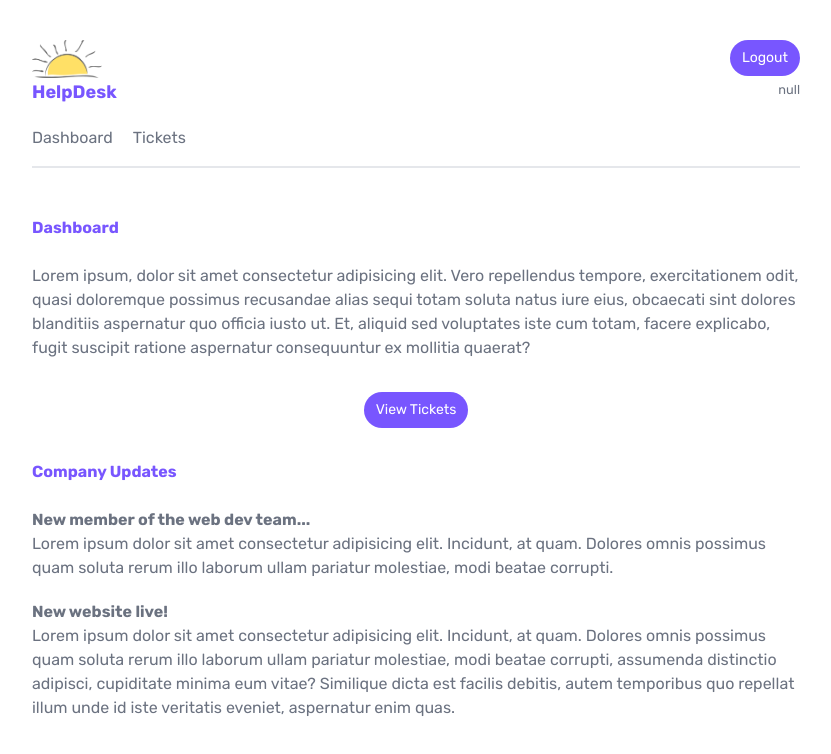
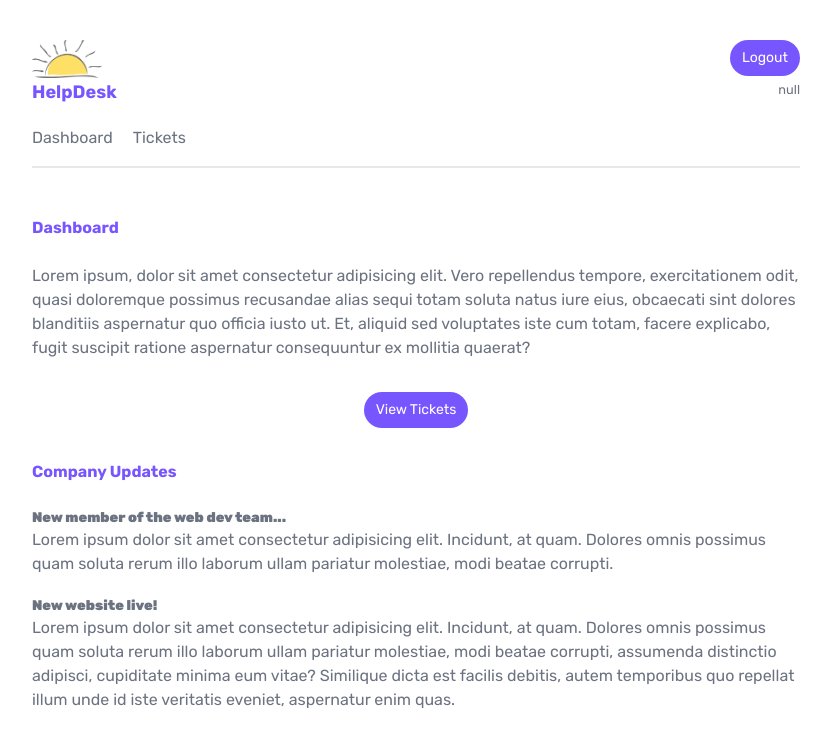
Before and after one commit to emoudy/helpdesk, a Next.js app: page / in a window 1280 px wide. Shown: the top 754 px of the page, without its empty margins (224-1055 px from the left). Built offline with nearby package versions, Linux system fonts and the light colour scheme; no server answers.

Commit message:
adding css for h3 and lists

```diff
--- a/app/globals.css
+++ b/app/globals.css
@@ -6,14 +6,20 @@
 body {
   @apply text-gray-500 m-8 mx-auto max-w-3xl;
 }
-h1, h2 {
-  @apply font-bold text-primary text-lg;
+h1, h2, h3 {
+  @apply font-bold ;
 }
 main {
   @apply my-12;
 }
-main > h2 {
-  @apply mb-4 pb-2 text-base;
+h1 {
+  @apply text-lg text-primary;
+}
+h2 {
+  @apply mb-4 pb-2 text-base text-primary;
+}
+h3 {
+  @apply text-sm text-gray-500;
 }
 p > a {
   @apply text-primary underline;
@@ -31,6 +37,20 @@ nav a:hover {
 }
 main nav {
   @apply border-0;
+}
+
+/* List styles */
+ul, ol {
+  @apply list-disc list-inside;
+}
+ul {
+  @apply list-disc list-inside;
+}
+ol {
+  @apply list-decimal list-inside;
+}
+li {
+  @apply mb-2;
 }
 
 /* icons styles */
@@ -57,7 +77,7 @@ button:hover {
 
 /* form styles */
 form {
-  @apply py-20 px-32 bg-primary bg-opacity-5 rounded-full block mx-auto min-w-fit w-1/4;
+  @apply py-44 px-32 bg-primary bg-opacity-5 rounded-full block mx-auto min-w-fit w-1/4;
 }
 form label {
   @apply block;
```
